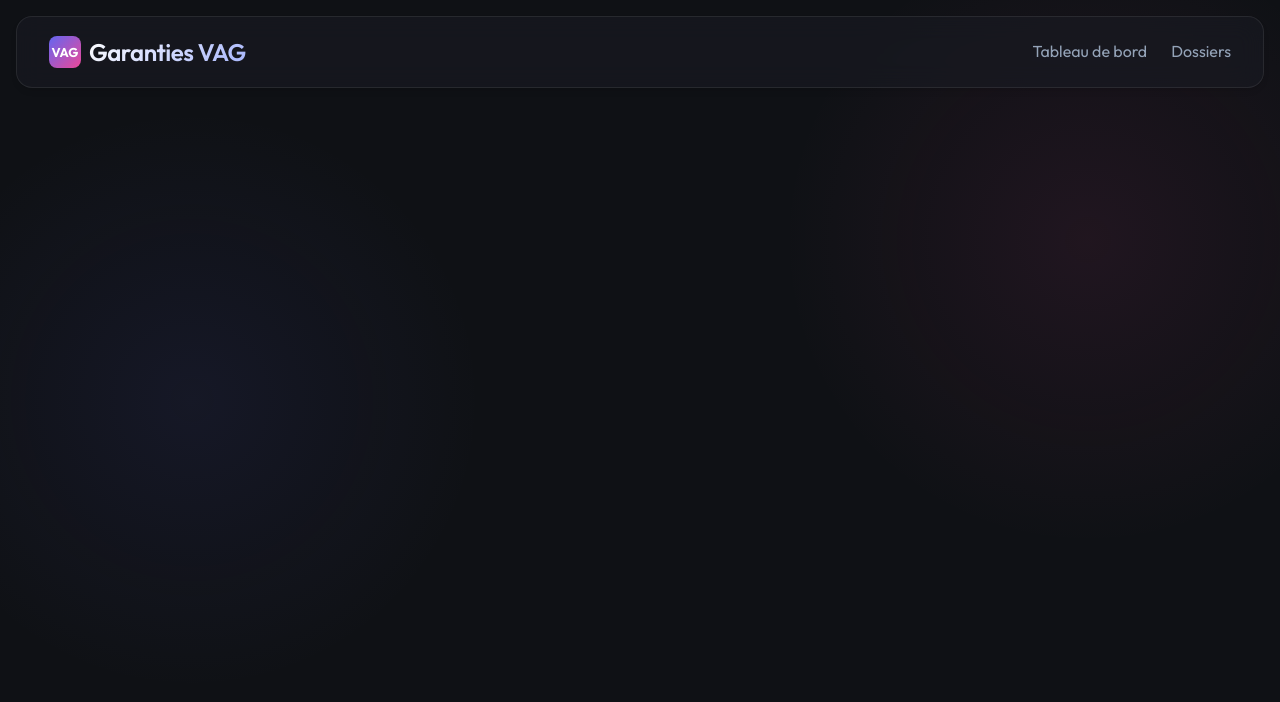
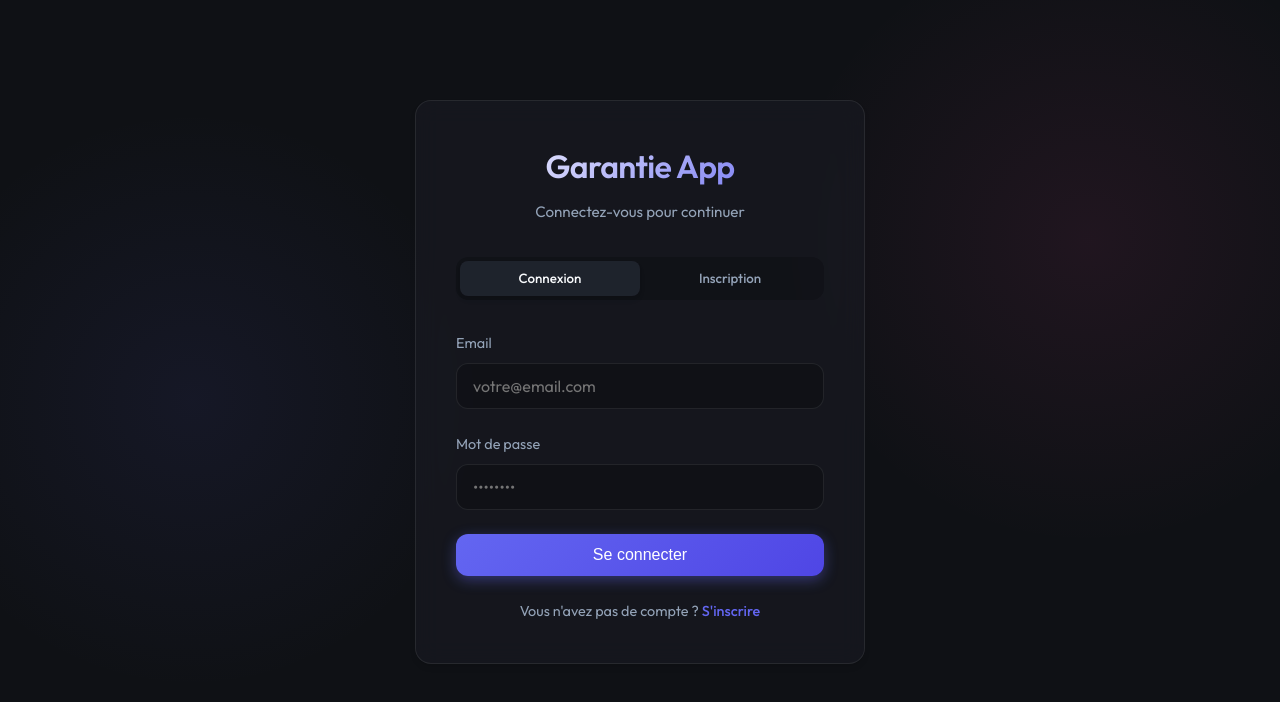
Before and after one commit to Fabienholert/test, a React (Create React App) app in the folder client/: page /login in a window 1280 px wide. Shown: the top 702 px of the page. Built offline with nearby package versions, Linux system fonts and the light colour scheme; the HTML template or start-up script is replaced by a standard one.

Commit message:
feat: implement user authentication page with login and registration support and add logout functionality to navbar

```diff
--- a/client/src/App.js
+++ b/client/src/App.js
@@ -1,21 +1,34 @@
 import React from 'react';
-import { BrowserRouter as Router, Routes, Route } from 'react-router-dom';
+import { BrowserRouter as Router, Routes, Route, useLocation } from 'react-router-dom';
 import Navbar from './components/Navbar';
 import Dashboard from './pages/Dashboard';
 import Dossiers from './pages/Dossiers';
 import DossierDetails from './pages/DossierDetails';
+import LoginPage from './pages/LoginPage';
 
-function App() {
+const AppContent = () => {
+  const location = useLocation();
+  const isAuthPage = location.pathname === '/login';
+
   return (
-    <Router>
-      <Navbar />
+    <>
+      {!isAuthPage && <Navbar />}
       <div className="container">
         <Routes>
+          <Route path="/login" element={<LoginPage />} />
           <Route path="/" element={<Dashboard />} />
           <Route path="/dossiers" element={<Dossiers />} />
           <Route path="/dossiers/:id" element={<DossierDetails />} />
         </Routes>
       </div>
+    </>
+  );
+};
+
+function App() {
+  return (
+    <Router>
+      <AppContent />
     </Router>
   );
 }
--- a/client/src/components/Navbar.js
+++ b/client/src/components/Navbar.js
@@ -1,8 +1,14 @@
 import React from 'react';
-import { Link, useLocation } from 'react-router-dom';
+import { Link, useLocation, useNavigate } from 'react-router-dom';
 
 function Navbar() {
   const location = useLocation();
+  const navigate = useNavigate();
+
+  const handleLogout = () => {
+    localStorage.removeItem('token');
+    navigate('/login');
+  };
 
   return (
     <nav className="glass-panel" style={{ margin: '1rem', padding: '1rem 2rem', display: 'flex', justifyContent: 'space-between', alignItems: 'center' }}>
@@ -14,7 +20,7 @@ function Navbar() {
           Garanties VAG
         </h2>
       </Link>
-      <div style={{ display: 'flex', gap: '1.5rem' }}>
+      <div style={{ display: 'flex', gap: '1.5rem', alignItems: 'center' }}>
         <Link
           to="/"
           style={{
@@ -35,6 +41,13 @@ function Navbar() {
         >
           Dossiers
         </Link>
+        <button
+          onClick={handleLogout}
+          className="btn btn-danger"
+          style={{ padding: '0.4rem 0.8rem', fontSize: '0.85rem' }}
+        >
+          Déconnexion
+        </button>
       </div>
     </nav>
   );
--- a/client/src/index.css
+++ b/client/src/index.css
@@ -1,4 +1,14 @@
 @import url('https://fonts.googleapis.com/css2?family=Outfit:wght@300;400;500;600;700&display=swap');
+
+@keyframes fadeIn {
+  from { opacity: 0; transform: translateY(20px); }
+  to { opacity: 1; transform: translateY(0); }
+}
+
+@keyframes slideIn {
+  from { transform: translateX(-20px); opacity: 0; }
+  to { transform: translateX(0); opacity: 1; }
+}
 
 :root {
   /* Colors */
@@ -231,3 +241,93 @@ select.form-control option {
 .mb-8 { margin-bottom: 2rem; }
 .text-center { text-align: center; }
 .w-full { width: 100%; }
+
+/* Auth Page Specifics */
+.auth-container {
+  min-height: calc(100vh - 100px);
+  display: flex;
+  align-items: center;
+  justify-content: center;
+  padding: 1rem;
+}
+
+.auth-card {
+  width: 100%;
+  max-width: 450px;
+  padding: 2.5rem;
+  animation: fadeIn 0.6s ease-out;
+}
+
+.auth-header {
+  text-align: center;
+  margin-bottom: 2rem;
+}
+
+.auth-title {
+  font-size: 2rem;
+  margin-bottom: 0.5rem;
+  background: linear-gradient(135deg, #fff 0%, var(--primary) 100%);
+  -webkit-background-clip: text;
+  -webkit-text-fill-color: transparent;
+}
+
+.auth-subtitle {
+  color: var(--text-muted);
+  font-size: 0.95rem;
+}
+
+.auth-toggle {
+  display: flex;
+  background: rgba(0, 0, 0, 0.2);
+  padding: 0.25rem;
+  border-radius: var(--radius-md);
+  margin-bottom: 2rem;
+}
+
+.auth-toggle-btn {
+  flex: 1;
+  padding: 0.6rem;
+  border: none;
+  background: transparent;
+  color: var(--text-muted);
+  font-family: inherit;
+  font-weight: 500;
+  cursor: pointer;
+  border-radius: var(--radius-sm);
+  transition: all 0.3s ease;
+}
+
+.auth-toggle-btn.active {
+  background: var(--bg-card-hover);
+  color: var(--text-main);
+  box-shadow: var(--shadow-card);
+}
+
+.auth-footer {
+  margin-top: 1.5rem;
+  text-align: center;
+  font-size: 0.9rem;
+}
+
+.auth-link {
+  color: var(--primary);
+  font-weight: 500;
+  cursor: pointer;
+  transition: color 0.2s ease;
+}
+
+.auth-link:hover {
+  color: var(--primary-hover);
+  text-decoration: underline;
+}
+
+.error-message {
+  background: rgba(239, 68, 68, 0.1);
+  color: #ef4444;
+  padding: 0.75rem;
+  border-radius: var(--radius-sm);
+  margin-bottom: 1rem;
+  font-size: 0.85rem;
+  border: 1px solid rgba(239, 68, 68, 0.2);
+  animation: slideIn 0.3s ease;
+}
--- a/client/src/pages/LoginPage.js
+++ b/client/src/pages/LoginPage.js
@@ -2,29 +2,128 @@ import React, { useState } from 'react';
 import axios from 'axios';
 import { useNavigate } from 'react-router-dom';
 
-const LoginPage = () => {
+const AuthPage = () => {
+  const [isLogin, setIsLogin] = useState(true);
   const [email, setEmail] = useState('');
   const [password, setPassword] = useState('');
+  const [confirmPassword, setConfirmPassword] = useState('');
+  const [error, setError] = useState('');
+  const [loading, setLoading] = useState(false);
   const navigate = useNavigate();
 
   const handleSubmit = async (e) => {
     e.preventDefault();
+    setError('');
+
+    if (!isLogin && password !== confirmPassword) {
+      setError('Les mots de passe ne correspondent pas');
+      return;
+    }
+
+    setLoading(true);
     try {
-      const res = await axios.post('/api/users/login', { email, password });
-      localStorage.setItem('token', res.data.token);
-      navigate('/');
+      const endpoint = isLogin ? '/api/users/login' : '/api/users/register';
+      const res = await axios.post(endpoint, { email, password });
+
+      if (isLogin) {
+        localStorage.setItem('token', res.data.token);
+        navigate('/');
+      } else {
+        // After register, switch to login or auto-login
+        setIsLogin(true);
+        setError('Compte créé avec succès ! Veuillez vous connecter.');
+      }
     } catch (err) {
+      setError(err.response?.data || 'Une erreur est survenue');
       console.error(err);
+    } finally {
+      setLoading(false);
     }
   };
 
   return (
-    <form onSubmit={handleSubmit}>
-      <input type="email" value={email} onChange={(e) => setEmail(e.target.value)} placeholder="Email" />
-      <input type="password" value={password} onChange={(e) => setPassword(e.target.value)} placeholder="Password" />
-      <button type="submit">Login</button>
-    </form>
+    <div className="auth-container">
+      <div className="glass-panel auth-card">
+        <div className="auth-header">
+          <h1 className="auth-title">Garantie App</h1>
+          <p className="auth-subtitle">
+            {isLogin ? 'Connectez-vous pour continuer' : 'Créez votre compte'}
+          </p>
+        </div>
+
+        <div className="auth-toggle">
+          <button
+            className={`auth-toggle-btn ${isLogin ? 'active' : ''}`}
+            onClick={() => { setIsLogin(true); setError(''); }}
+          >
+            Connexion
+          </button>
+          <button
+            className={`auth-toggle-btn ${!isLogin ? 'active' : ''}`}
+            onClick={() => { setIsLogin(false); setError(''); }}
+          >
+            Inscription
+          </button>
+        </div>
+
+        {error && <div className="error-message">{error}</div>}
+
+        <form onSubmit={handleSubmit}>
+          <div className="form-group">
+            <label className="form-label">Email</label>
+            <input
+              type="email"
+              className="form-control"
+              value={email}
+              onChange={(e) => setEmail(e.target.value)}
+              placeholder="votre@email.com"
+              required
+            />
+          </div>
+
+          <div className="form-group">
+            <label className="form-label">Mot de passe</label>
+            <input
+              type="password"
+              className="form-control"
+              value={password}
+              onChange={(e) => setPassword(e.target.value)}
+              placeholder="••••••••"
+              required
+            />
+          </div>
+
+          {!isLogin && (
+            <div className="form-group">
+              <label className="form-label">Confirmer le mot de passe</label>
+              <input
+                type="password"
+                className="form-control"
+                value={confirmPassword}
+                onChange={(e) => setConfirmPassword(e.target.value)}
+                placeholder="••••••••"
+                required
+              />
+            </div>
+          )}
+
+          <button type="submit" className="btn btn-primary w-full" disabled={loading}>
+            {loading ? 'Traitement...' : (isLogin ? 'Se connecter' : "S'inscrire")}
+          </button>
+        </form>
+
+        <div className="auth-footer">
+          <p>
+            {isLogin ? "Vous n'avez pas de compte ?" : "Vous avez déjà un compte ?"}
+            {' '}
+            <span className="auth-link" onClick={() => setIsLogin(!isLogin)}>
+              {isLogin ? "S'inscrire" : "Se connecter"}
+            </span>
+          </p>
+        </div>
+      </div>
+    </div>
   );
 };
 
-export default LoginPage;
+export default AuthPage;
```
